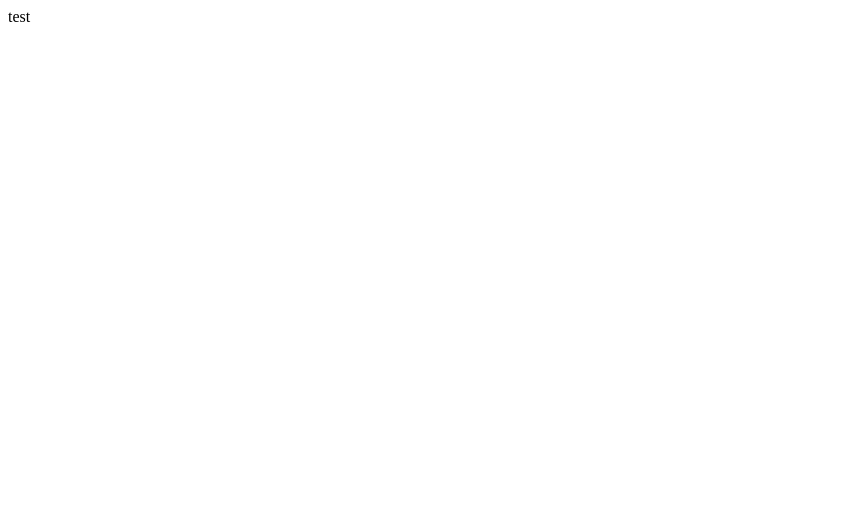
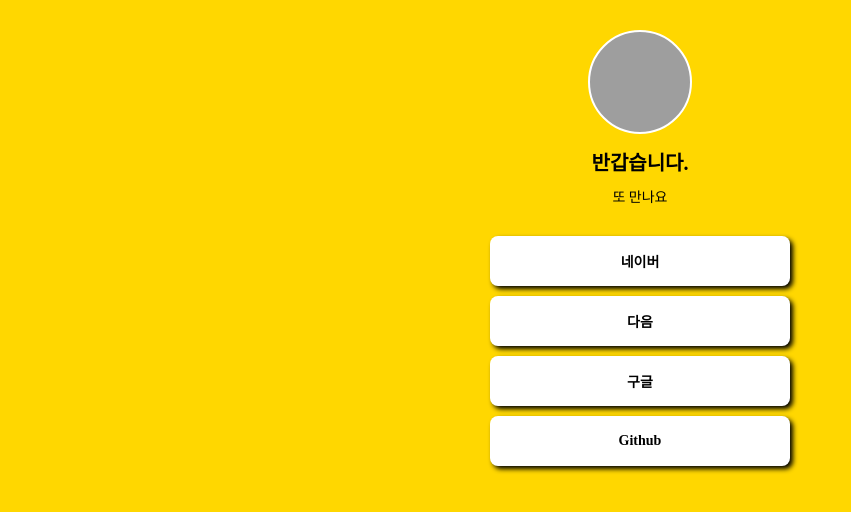
Before and after one commit to mjkim202211/mine, a plain HTML site: page index.html in a window 1280 px wide. Shown: the whole page, without its empty margins (0-851 px from the left). Drawn offline with Linux system fonts and the light colour scheme; grey boxes are pictures that could not be loaded; a web font is replaced by a local one.

Commit message:
Update index.html

```diff
--- a/index.html
+++ b/index.html
@@ -4,12 +4,79 @@
         <meta charset="UTF-8" />
         <meta http-equiv="X-UA-Compatible" content="IE=edge" />
         <meta name="viewport" content="width=device-width, initial-scale=1.0" />
-        <meta property="og:title" content="르탄이 - 프로필 링크" />
-        <meta property="og:description" content="어서와 코딩은 처음이지?" />
-        <meta property="og:image" content="공유할 이미지" />
-        <title>르탄이 - 프로필 링크</title>
+        <meta property="og:title" content="빠른실행" />
+        <meta property="og:description" content="삼성인터넷 빠른 실행을 대체하기 위한 기초공부" />
+        <meta property="og:image" content="heavy_snow.jpg" />
+        <title>빠른실행</title>
+        <style>
+            @import url('https://cdn.jsdelivr.net/gh/orioncactus/pretendard/dist/web/static/pretendard.css');
+            * {
+                font-family: "Pretendard",serif;
+            }
+            body {
+                background-color: gold;
+            }
+            .profile {
+                width: 100px;
+                height: 100px;
+                border-radius: 100%;
+                border: 2px solid white;
+                background-image: url('heavy_snow.jpg');
+                background-position: center;
+                background-size: cover;
+            }
+            .main {
+                color: black;
+                font-size: 20px;
+                margin-top: 30x;
+                margin-bottom: 10px;
+            }
+            .sub {
+                color: black;
+                font-size: 14px;
+                margin-top: 0px;
+                margin-bottom: 30px;
+            }
+            .wrap {
+                width: 600px;
+                margin: 30px auto 0 auto;
+                display: flex;
+                flex-direction: column;
+                justify-content: center;
+                align-items: center;
+            }
+            .wrap > a {
+                width: 300px;
+                height: 50px;
+                background-color: white;
+                border-radius: 8px;
+                margin-bottom: 10px;
+                font-size: 14px;
+                font-weight: bold;
+                color: black;
+                display: flex;
+                flex-direction: column;
+                justify-content: center;
+                align-items: center;
+                text-decoration: none;
+                box-shadow: 3px 3px 5px 0px black;
+
+            }
+            .wrap > a:hover {
+                color: white;
+                background-color: #949494;
+            }
+        </style>
     </head>
     <body>
-    test
+        <div class="wrap">
+            <div class="profile"></div>
+            <h1 class="main">반갑습니다.</h1>
+            <p class="sub">또 만나요</p>
+            <a target="_blank" href="https://naver.com">네이버</a>
+            <a target="_blank" href="https://daum.net">다음</a>
+            <a target="_blank" href="https://google.com">구글</a>
+            <a target="_blank" href="https://github.com">Github</a>
+        </div>
     </body>
 </html>
```
